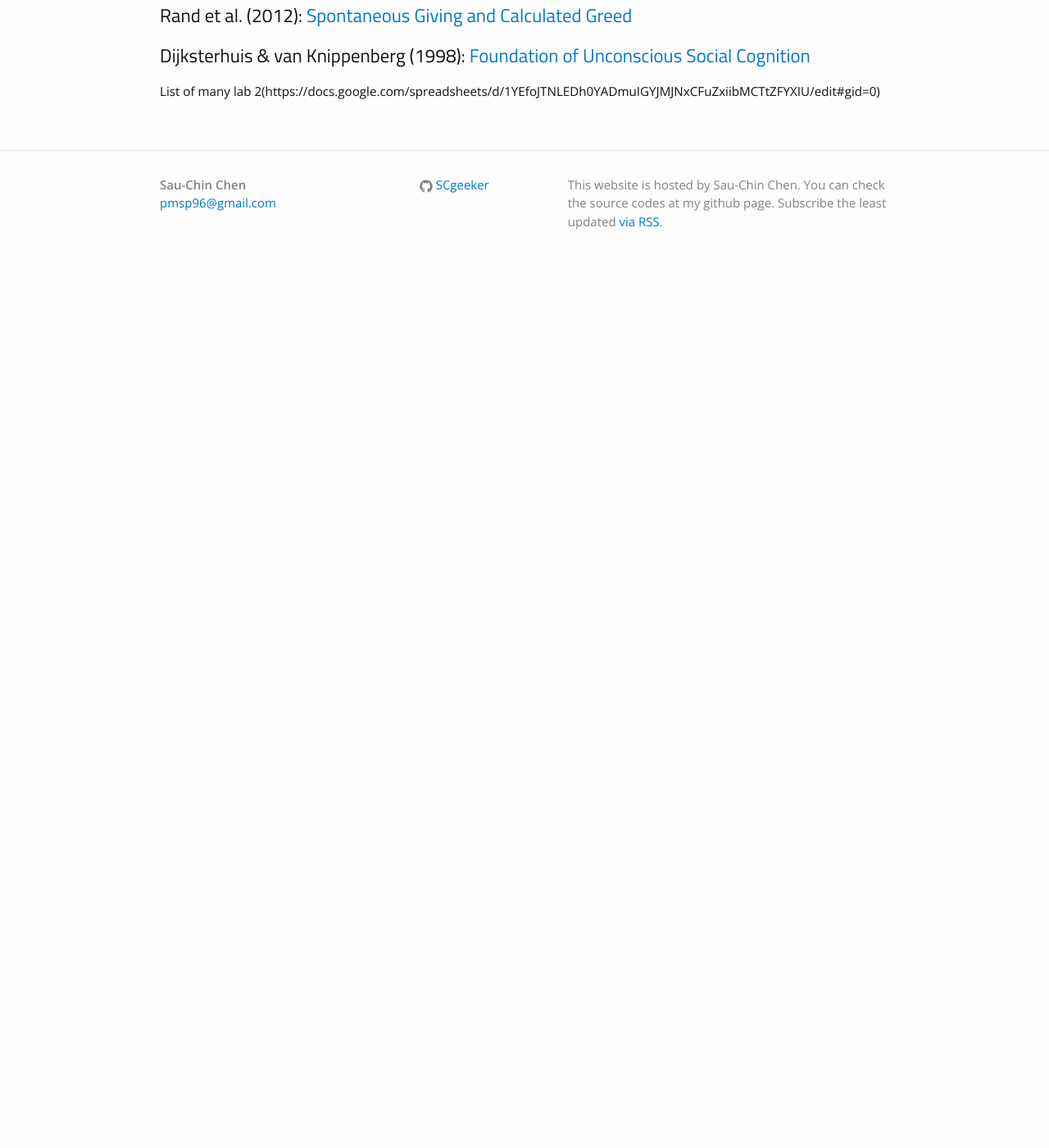
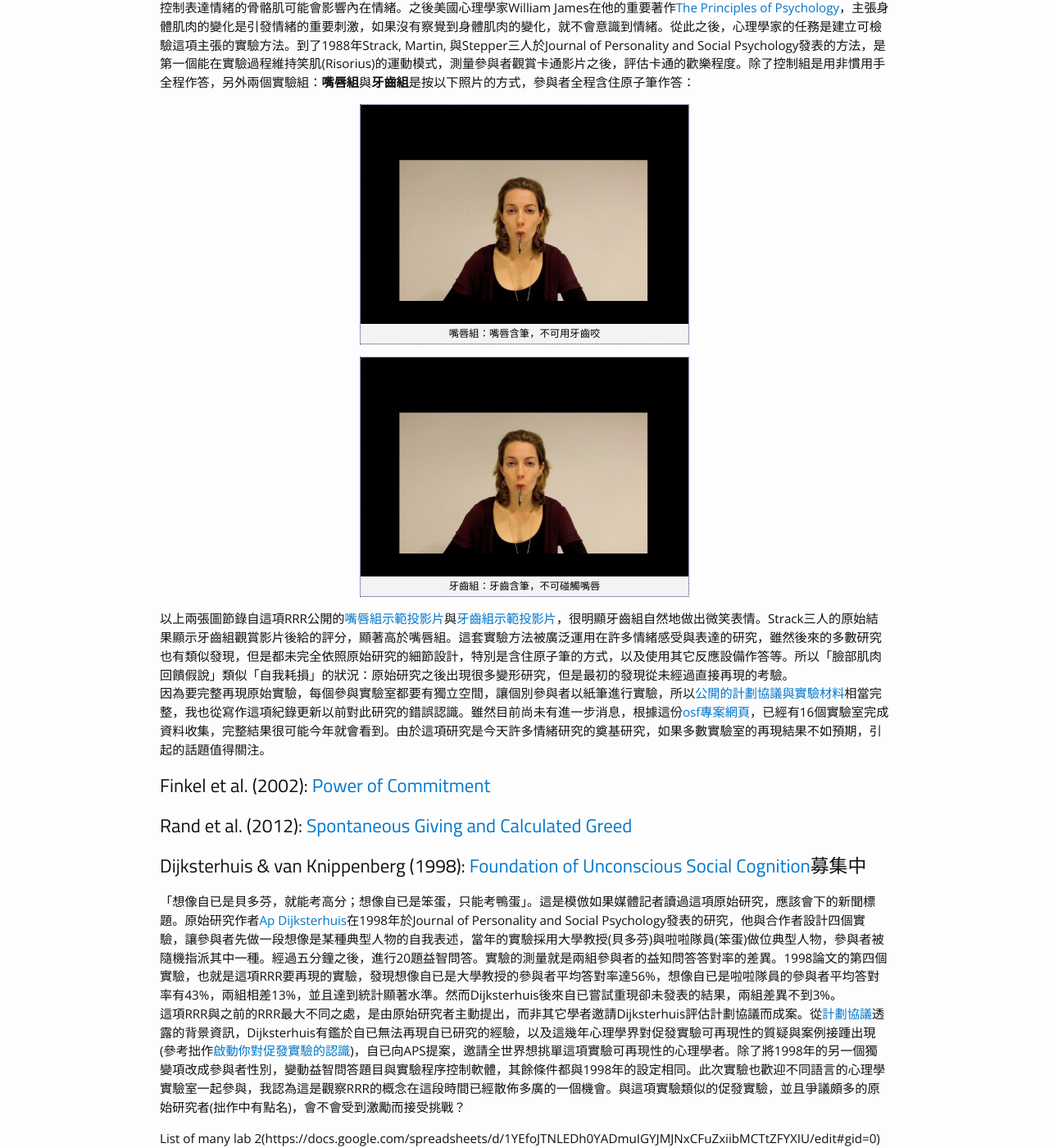
Before and after one commit to SCgeeker/SCgeeker.github.io, a Jekyll site: the page built from Text/text_2016004.md, in a window 1280 px wide and 1400 px high, scrolled down 2261 px. Shown: the whole window at 82% size. Built offline with Jekyll 4.4.1, drawn with Linux system fonts in a browser that asks for light colours; comment, search, counter and statistics services are not loaded; before the commit the page ends 2602 px from its top, so only the background shows below that; some of the changed text lies outside the part shown.

Commit message:
Add two RRR records.

```diff
--- a/Text/text_2016004.md
+++ b/Text/text_2016004.md
@@ -32,12 +32,22 @@ permalink: /Text/text_2016004/
 ## [Many Labs 2][9]
 
 ## Strack et al. (1988): [Facial Feedback Hypothesis][10]
+我私自認為這項RRR的公開資料可以直接運用於心理學教學與研究法實作。「臉部肌肉回饋假說」的想法始於Charles Darwin有關[人類與動物情緒表達的報告][21]，他觀察到人類與動物都有運動意識可控制的骨胳肌，表達內在情緒的能力，也可以抑制情緒表達，因此猜想控制表達情緒的骨骼肌可能會影響內在情緒。之後美國心理學家William James在他的重要著作[The Principles of Psychology][22]，主張身體肌肉的變化是引發情緒的重要刺激，如果沒有察覺到身體肌肉的變化，就不會意識到情緒。從此之後，心理學家的任務是建立可檢驗這項主張的實驗方法。到了1988年Strack, Martin, 與Stepper三人於Journal of Personality and Social Psychology發表的方法，是第一個能在實驗過程維持笑肌(Risorius)的運動模式，測量參與者觀賞卡通影片之後，評估卡通的歡樂程度。除了控制組是用非慣用手全程作答，另外兩個實驗組：**嘴唇組**與**牙齒組**是按以下照片的方式，參與者全程含住原子筆作答：
+
+{% include image.html url="/images/Pouting.jpg" caption="嘴唇組：嘴唇含筆，不可用牙齒咬" width=400 align="center" %}
+
+{% include image.html url="/images/Pouting.jpg" caption="牙齒組：牙齒含筆，不可碰觸嘴唇" width=400 align="center" %}
+
+以上兩張圖節錄自這項RRR公開的[嘴唇組示範投影片][23]與[牙齒組示範投影片][24]，很明顯牙齒組自然地做出微笑表情。Strack三人的原始結果顯示牙齒組觀賞影片後給的評分，顯著高於嘴唇組。這套實驗方法被廣泛運用在許多情緒感受與表達的研究，雖然後來的多數研究也有類似發現，但是都未完全依照原始研究的細節設計，特別是含住原子筆的方式，以及使用其它反應設備作答等。所以「臉部肌肉回饋假說」類似「自我耗損」的狀況：原始研究之後出現很多變形研究，但是最初的發現從未經過直接再現的考驗。
+因為要完整再現原始實驗，每個參與實驗室都要有獨立空間，讓個別參與者以紙筆進行實驗，所以[公開的計劃協議與實驗材料][25]相當完整，我也從寫作這項紀錄更新以前對此研究的錯誤認識。雖然目前尚未有進一步消息，根據這份[osf專案網頁][26]，已經有16個實驗室完成資料收集，完整結果很可能今年就會看到。由於這項研究是今天許多情緒研究的奠基研究，如果多數實驗室的再現結果不如預期，引起的話題值得關注。
 
 ## Finkel et al. (2002): [Power of Commitment][11]
 
 ## Rand et al. (2012): [Spontaneous Giving and Calculated Greed][12]
 
-## Dijksterhuis & van Knippenberg (1998): [Foundation of Unconscious Social Cognition][13]
+## Dijksterhuis & van Knippenberg (1998): [Foundation of Unconscious Social Cognition][13]募集中
+「想像自已是貝多芬，就能考高分；想像自已是笨蛋，只能考鴨蛋」。這是模倣如果媒體記者讀過這項原始研究，應該會下的新聞標題。原始研究作者[Ap Dijksterhuis][27]在1998年於Journal of Personality and Social Psychology發表的研究，他與合作者設計四個實驗，讓參與者先做一段想像是某種典型人物的自我表述，當年的實驗採用大學教授(貝多芬)與啦啦隊員(笨蛋)做位典型人物，參與者被隨機指派其中一種。經過五分鐘之後，進行20題益智問答。實驗的測量就是兩組參與者的益知問答答對率的差異。1998論文的第四個實驗，也就是這項RRR要再現的實驗，發現想像自已是大學教授的參與者平均答對率達56%，想像自已是啦啦隊員的參與者平均答對率有43%，兩組相差13%，並且達到統計顯著水準。然而Dijksterhuis後來自已嘗試重現卻未發表的結果，兩組差異不到3%。
+這項RRR與之前的RRR最大不同之處，是由原始研究者主動提出，而非其它學者邀請Dijksterhuis評估計劃協議而成案。從[計劃協議][28]透露的背景資訊，Dijksterhuis有鑑於自已無法再現自已研究的經驗，以及這幾年心理學界對促發實驗可再現性的質疑與案例接踵出現(參考拙作[啟動你對促發實驗的認識][29])，自已向APS提案，邀請全世界想挑單這項實驗可再現性的心理學者。除了將1998年的另一個獨變項改成參與者性別，變動益智問答題目與實驗程序控制軟體，其餘條件都與1998年的設定相同。此次實驗也歡迎不同語言的心理學實驗室一起參與，我認為這是觀察RRR的概念在這段時間已經散佈多廣的一個機會。與這項實驗類似的促發實驗，並且爭議頗多的原始研究者(拙作中有點名)，會不會受到激勵而接受挑戰？
 
 List of many lab 2(https://docs.google.com/spreadsheets/d/1YEfoJTNLEDh0YADmuIGYJMJNxCFuZxiibMCTtZFYXIU/edit#gid=0)
 
@@ -65,7 +75,7 @@ List of many lab 2(https://docs.google.com/spreadsheets/d/1YEfoJTNLEDh0YADmuIGYJ
 
 [12]: http://www.nature.com/nature/journal/v489/n7416/full/nature11467.html "Spontaneous giving and calculated greed"
 
-[13]: https://en.wikipedia.org/wiki/Ap_Dijksterhuis "Academic Career of Ap Dijksterhuis"
+[13]: https://www.researchgate.net/publication/13710149_The_Relation_Between_Perception_and_Behavior_or_How_to_Win_a_Game_of_Trivial_Pursuit "The Relation Between Perception and Behavior, or How to Win a Game of Trivial Pursuit"
 
 [14]: http://psycnet.apa.org/psycinfo/1998-01923-011 "Ego depletion: Is the active self a limited resource?"
 
@@ -80,3 +90,21 @@ List of many lab 2(https://docs.google.com/spreadsheets/d/1YEfoJTNLEDh0YADmuIGYJ
 [19]: https://rolfzwaan.blogspot.nl/2016/03/truth-in-advertising.html "Truth in Advertising"
 
 [20]: https://upload.wikimedia.org/wikipedia/commons/7/75/Wineglass_model_for_IMRaD_structure..png
+
+[21]: http://darwin-online.org.uk/content/frameset?itemID=F1142&viewtype=text&pageseq=1 "The Expression of the Emotions in Man and Animals."
+
+[22]: https://en.wikipedia.org/wiki/The_Principles_of_Psychology "The Principles of Psychology"
+
+[23]: https://osf.io/hsgz5/ "Instructions Pouting"
+
+[24]: https://osf.io/nsprv/ "Instructions Smiling"
+
+[25]: https://osf.io/pkd65/ "Beek, T. F., Dijkhoff, L. C., Wagenmakers, E.-J., & Simons, D. J. (2015, April 14). Strack Replication. Retrieved from osf.io/pkd65"
+
+[26]: https://osf.io/82mex/wiki/home/ "Simons, D. J., Dijkhoff, L. C., Beek, T. F., Wagenmakers, E.-J., & Gronau, Q. F. (2016, March 10). RRR - Strack et al (1988). Retrieved from osf.io/ztbc2"
+
+[27]: https://nl.wikipedia.org/wiki/Ap_Dijksterhuis "Ap Dijksterhuis"
+
+[28]: https://osf.io/hzg2v/ "RRR protocol for Dijksterhuis & Van Knippenberg (1998)"
+
+[29]: http://scchen.com/Text/text_2016001/ "啟動你對促發實驗的認識"
```
Also changed, not shown: images/Pouting.jpg (added), images/Smiling.jpg (added).
